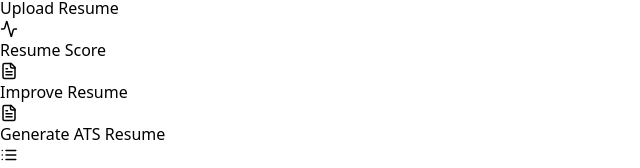
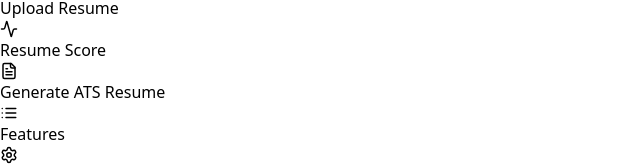
Before and after one commit to Madhesh-GitHub/CVortex, a React (Vite) app in the folder frontend/: page /app/upload in a window 1280 px wide. Shown: the part 452-620 px from the top of the page, without its empty margins (0-640 px from the left). Built offline with nearby package versions, Linux system fonts and the light colour scheme; no server answers.

Commit message:
commeted the improvement page

```diff
--- a/frontend/src/Nav/SideNav.jsx
+++ b/frontend/src/Nav/SideNav.jsx
@@ -32,7 +32,7 @@ const SideNav = ({ isSidebarOpen, setIsSidebarOpen }) => {
         <NavItem icon={<Home size={18} />} label="Home" path="/" isOpen={isSidebarOpen} activePath={activePath} />
         <NavItem icon={<Upload size={18} />} label="Upload Resume" path="/app/upload" isOpen={isSidebarOpen} activePath={activePath} />
         <NavItem icon={<Activity size={18} />} label="Resume Score" path="/app/score" isOpen={isSidebarOpen} activePath={activePath} />
-        <NavItem icon={<FileText size={18} />} label="Improve Resume" path="/app/improve" isOpen={isSidebarOpen} activePath={activePath} />
+        {/* <NavItem icon={<FileText size={18} />} label="Improve Resume" path="/app/improve" isOpen={isSidebarOpen} activePath={activePath} /> */}
         <NavItem icon={<FileText size={18} />} label="Generate ATS Resume" path="/app/generate-ats-resume" isOpen={isSidebarOpen} activePath={activePath} />
 
         {/* <NavItem icon={<Search size={18} />} label="JD Analyzer" path="/app/jd-analyzer" isOpen={isSidebarOpen} activePath={activePath} /> */}
```
